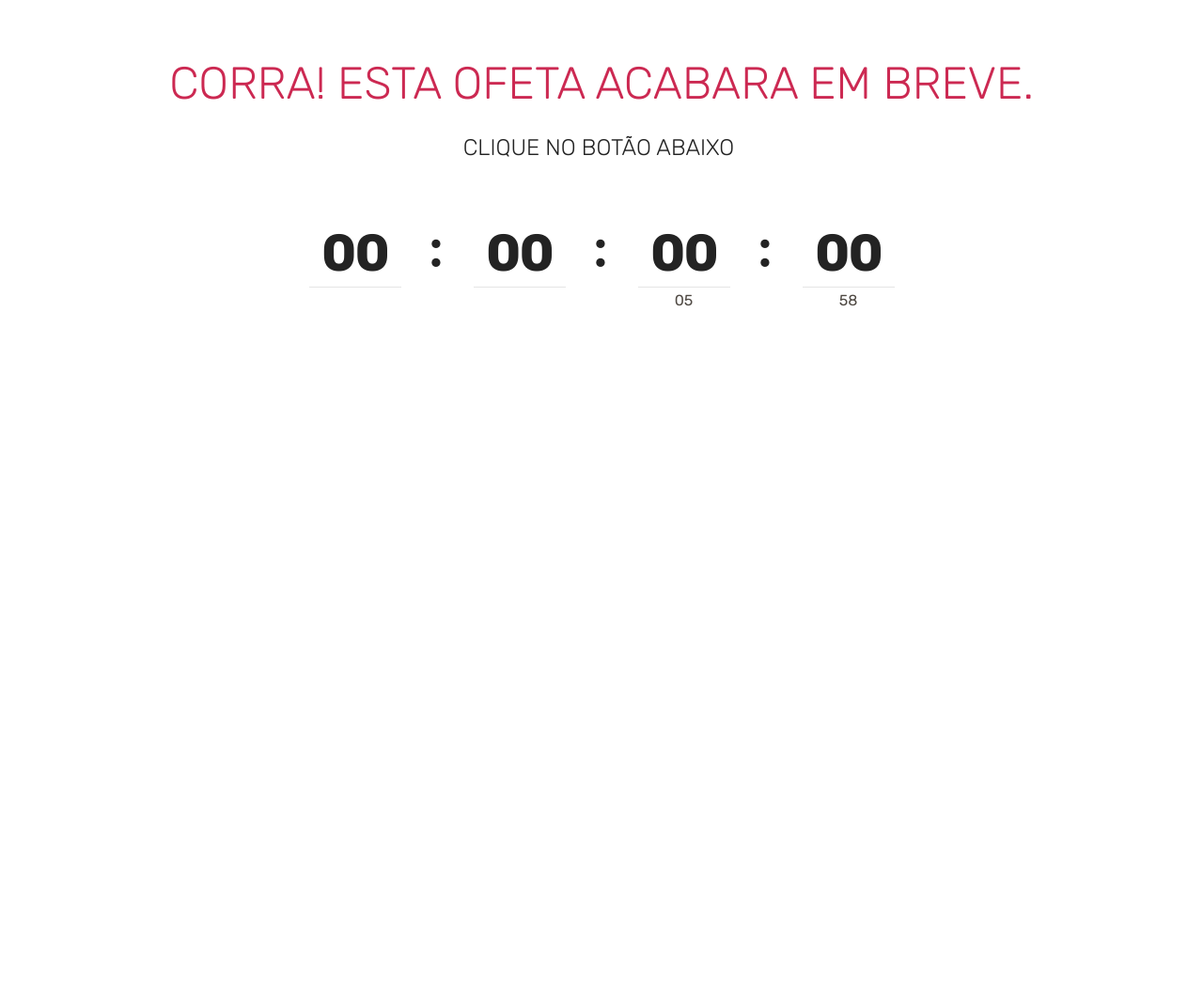
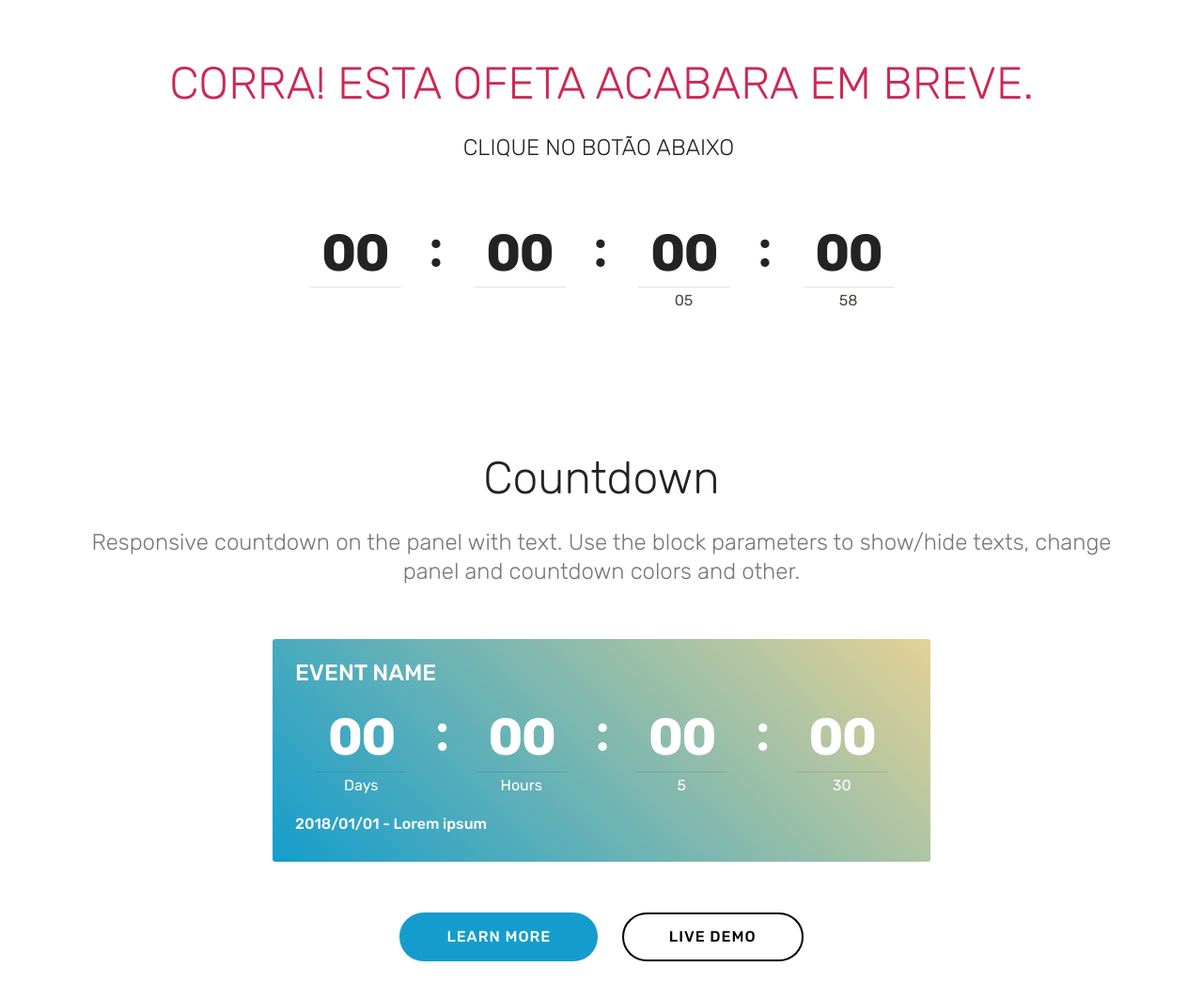
Before and after one commit to SANTOS505/WS-AFILIADOS, a plain HTML site: page index.html in a window 1280 px wide. Shown: the whole page at 94% size. Before the commit the page ends 800 px from the top, so only its background shows below. Drawn offline with Linux system fonts and the light colour scheme.

Commit message:
create github pages

```diff
--- a/assets/mobirise/css/mbr-additional.css
+++ b/assets/mobirise/css/mbr-additional.css
@@ -1485,3 +1485,100 @@ body {
 .cid-rmUUlWrm4Q H2 {
   color: #cc2952;
 }
+.cid-rmV8O7QKyj {
+  padding-top: 90px;
+  padding-bottom: 90px;
+  background-color: #ffffff;
+}
+.cid-rmV8O7QKyj .mbr-section-subtitle {
+  color: #767676;
+  font-weight: 300;
+}
+.cid-rmV8O7QKyj .number-wrap {
+  color: #ffffff;
+  border-color: rgba(255, 255, 255, 0.15);
+  position: relative;
+  display: inline-block;
+  text-align: center;
+  padding: 5px 10px 13px 10px;
+  margin: 0;
+  min-width: 118px;
+  border-radius: 2px;
+  max-width: 100%;
+}
+.cid-rmV8O7QKyj .number {
+  font-style: normal;
+  font-weight: 700;
+  text-transform: none;
+  letter-spacing: -2px;
+  font-size: 55px;
+  word-spacing: 0;
+  line-height: 1.3;
+  color: #ffffff;
+}
+.cid-rmV8O7QKyj .period {
+  display: block;
+  padding-top: 2px;
+  border-top: 1px solid rgba(0, 0, 0, 0.1);
+}
+.cid-rmV8O7QKyj .dot {
+  position: absolute;
+  top: -10px;
+  right: -1em;
+  width: 1em;
+  display: block;
+  font-size: 55px;
+  height: 83%;
+  overflow: hidden;
+  font-style: normal;
+  font-weight: 700;
+  line-height: 89.65px;
+  text-transform: none;
+  letter-spacing: 0;
+  word-spacing: 0;
+  color: #ffffff;
+}
+.cid-rmV8O7QKyj .countdown-cont {
+  background: linear-gradient(45deg, #149dcc, #e4d295);
+  max-width: 700px;
+  border-radius: 3px;
+  margin: 0 auto;
+}
+@media (max-width: 768px) {
+  .cid-rmV8O7QKyj .dot {
+    display: none;
+  }
+  .cid-rmV8O7QKyj .col-xs-3 {
+    padding-left: 0;
+    padding-right: 0;
+    max-width: 25%;
+    flex: 0 0 25%;
+  }
+  .cid-rmV8O7QKyj .number-wrap {
+    min-width: auto;
+  }
+}
+@media (max-width: 576px) {
+  .cid-rmV8O7QKyj .row {
+    flex-wrap: nowrap;
+  }
+  .cid-rmV8O7QKyj .number {
+    white-space: nowrap;
+  }
+}
+@media (max-width: 440px) {
+  .cid-rmV8O7QKyj .number {
+    font-size: 30px;
+  }
+  .cid-rmV8O7QKyj .period {
+    font-size: 0.8rem;
+  }
+}
+@media (max-width: 300px) {
+  .cid-rmV8O7QKyj .number {
+    font-size: 20px;
+  }
+  .cid-rmV8O7QKyj .period {
+    font-size: 0.6rem;
+  }
+}
--- a/index.html
+++ b/index.html
@@ -41,8 +41,47 @@
     </div>
 </section>
 
+<section class="engine"><a href="https://mobirise.info">Mobirise</a></section><section class="countdown2 cid-rmV8O7QKyj" id="countdown2-2">
 
-  <section class="engine"><a href="https://mobirise.info/d">site maker</a></section><script src="assets/web/assets/jquery/jquery.min.js"></script>
+
+
+
+
+    <div class="container">
+        <h2 class="mbr-section-title pb-3 align-center mbr-fonts-style display-2">
+            Countdown
+        </h2>
+        <h3 class="mbr-section-subtitle align-center mbr-fonts-style display-5">
+            Responsive countdown on the panel with text. Use the block parameters to show/hide texts, change panel and countdown colors and other.
+        </h3>
+    </div>
+    <div class="container pt-5 mt-2">
+        <div class=" countdown-cont align-center p-4">
+            <div class="event-name align-left mbr-white ">
+                <h4 class="mbr-fonts-style display-5">EVENT NAME</h4>
+            </div>
+            <div class="countdown align-center py-2" data-due-date="2019/04/06">
+            </div>
+            <div class="daysCountdown" title="Days"></div>
+            <div class="hoursCountdown" title="Hours"></div>
+            <div class="minutesCountdown" title="5"></div>
+            <div class="secondsCountdown" title="30"></div>
+            <div class="event-date align-left mbr-white">
+                <h5 class="mbr-fonts-style display-7">2018/01/01 - Lorem ipsum</h5>
+            </div>
+        </div>
+
+        <div class="media-container-row pt-5">
+            <div class="mbr-section-btn align-center">
+                <a class="btn btn-primary display-4" href="https://mobirise.co">LEARN MORE</a>
+                <a class="btn btn-black-outline display-4" href="https://mobirise.co">LIVE DEMO</a>
+            </div>
+        </div>
+    </div>
+</section>
+
+
+  <script src="assets/web/assets/jquery/jquery.min.js"></script>
   <script src="assets/popper/popper.min.js"></script>
   <script src="assets/tether/tether.min.js"></script>
   <script src="assets/bootstrap/js/bootstrap.min.js"></script>
```
Also changed, not shown: 1 other file.
